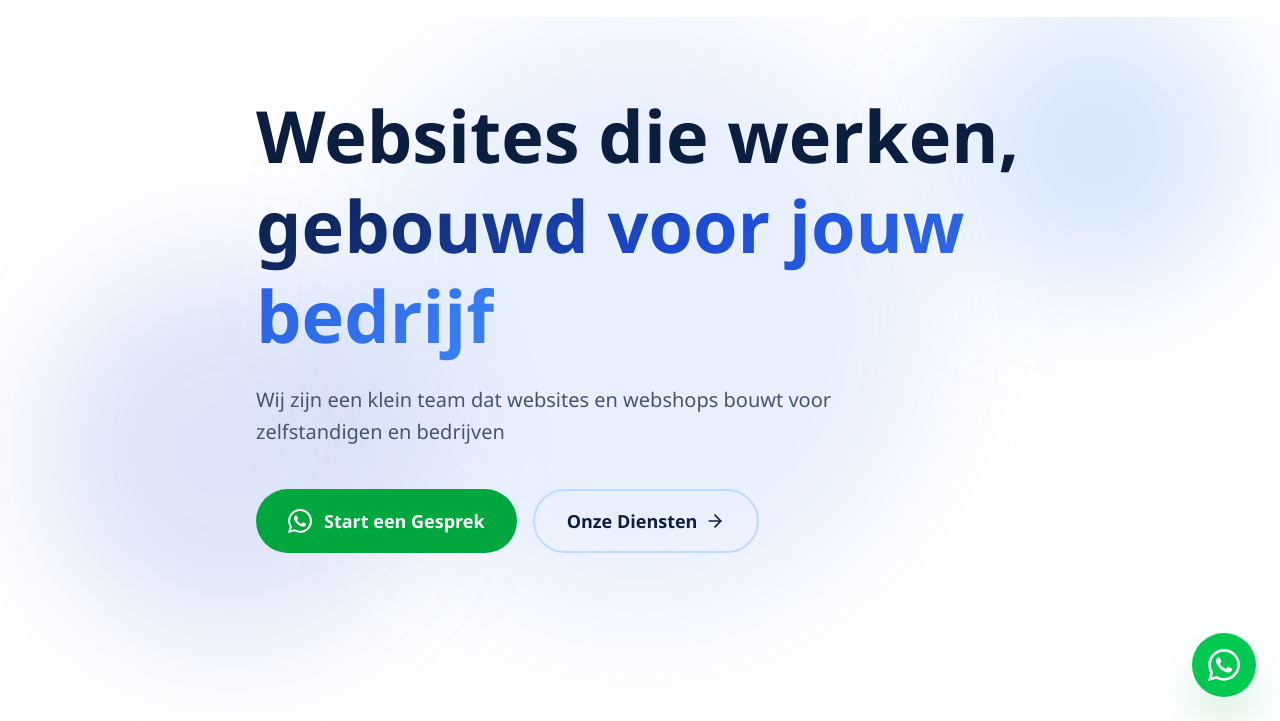
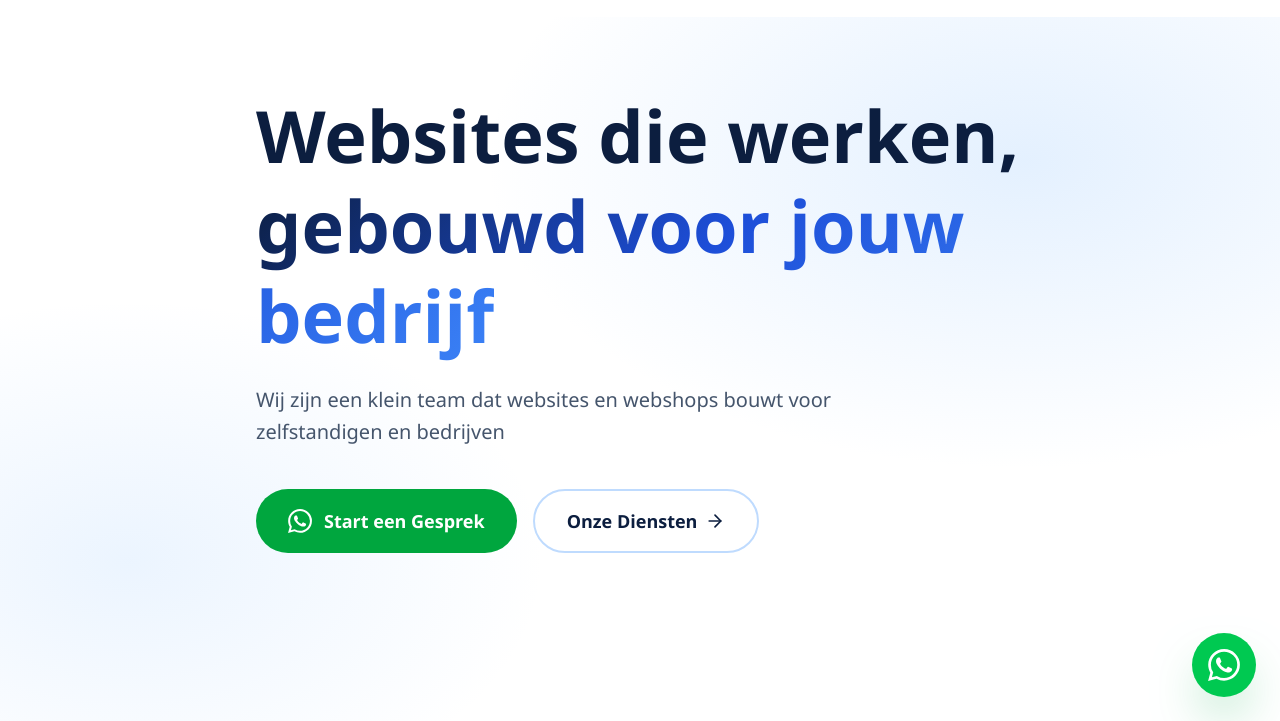
Before and after one commit to Seruno-Digital-Works/seruno-digital-works-web, an Astro site: page / in a window 1280 px wide. Shown: the part 79-800 px from the top of the page. Built offline with nearby package versions, Linux system fonts and the light colour scheme; Astro itself is replaced by a stand-in of ours; a web font is replaced by a local one.

Commit message:
Fixed mac issues

```diff
--- a/src/components/App.tsx
+++ b/src/components/App.tsx
@@ -151,10 +151,15 @@ function Hero() {
       id="home"
       className="relative min-h-screen flex items-center hero-gradient grid-pattern overflow-hidden"
     >
-      {/* Decorative orbs */}
-      <div className="absolute top-20 right-10 w-72 h-72 bg-navy-500/20 rounded-full blur-3xl" />
-      <div className="absolute bottom-20 left-10 w-96 h-96 bg-navy-700/15 rounded-full blur-3xl" />
-      <div className="absolute top-1/2 left-1/2 -translate-x-1/2 -translate-y-1/2 w-[600px] h-[600px] bg-navy-600/10 rounded-full blur-3xl" />
+      {/* Radial gradient background — cross-platform safe */}
+      <div
+        className="absolute inset-0 pointer-events-none"
+        style={{
+          background:
+            "radial-gradient(ellipse 60% 55% at 80% 30%, rgba(147,197,253,0.25) 0%, transparent 70%), " +
+            "radial-gradient(ellipse 50% 50% at 10% 80%, rgba(147,197,253,0.18) 0%, transparent 65%)",
+        }}
+      />
 
       <div className="relative max-w-7xl mx-auto px-4 sm:px-6 lg:px-8 py-32">
         <div className="max-w-3xl">
@@ -201,9 +206,6 @@ function Services() {
 
   return (
     <section id="diensten" className="relative py-24 lg:py-32 bg-white overflow-hidden">
-      {/* Subtle background decoration */}
-      <div className="absolute top-0 right-0 w-96 h-96 bg-navy-50 rounded-full -translate-y-1/2 translate-x-1/2 blur-3xl" />
-      <div className="absolute bottom-0 left-0 w-72 h-72 bg-navy-100/50 rounded-full translate-y-1/2 -translate-x-1/2 blur-3xl" />
 
       <div className="relative max-w-7xl mx-auto px-4 sm:px-6 lg:px-8">
         {/* Section Header */}
@@ -260,9 +262,6 @@ function About() {
 
   return (
     <section id="over-ons" className="relative py-24 lg:py-32 bg-navy-950 overflow-hidden">
-      {/* Background elements */}
-      <div className="absolute top-1/4 right-0 w-96 h-96 bg-navy-800/30 rounded-full blur-3xl" />
-      <div className="absolute bottom-0 left-1/4 w-72 h-72 bg-navy-700/20 rounded-full blur-3xl" />
 
       <div className="relative max-w-7xl mx-auto px-4 sm:px-6 lg:px-8">
         <div className="grid lg:grid-cols-2 gap-16 items-center">
@@ -337,7 +336,6 @@ function Contact() {
 
   return (
     <section id="contact" className="relative py-24 lg:py-32 bg-white overflow-hidden">
-      <div className="absolute top-0 left-1/2 -translate-x-1/2 w-[600px] h-[600px] bg-navy-50 rounded-full -translate-y-1/2 blur-3xl" />
 
       <div className="relative max-w-7xl mx-auto px-4 sm:px-6 lg:px-8">
         {/* Section Header */}
```
